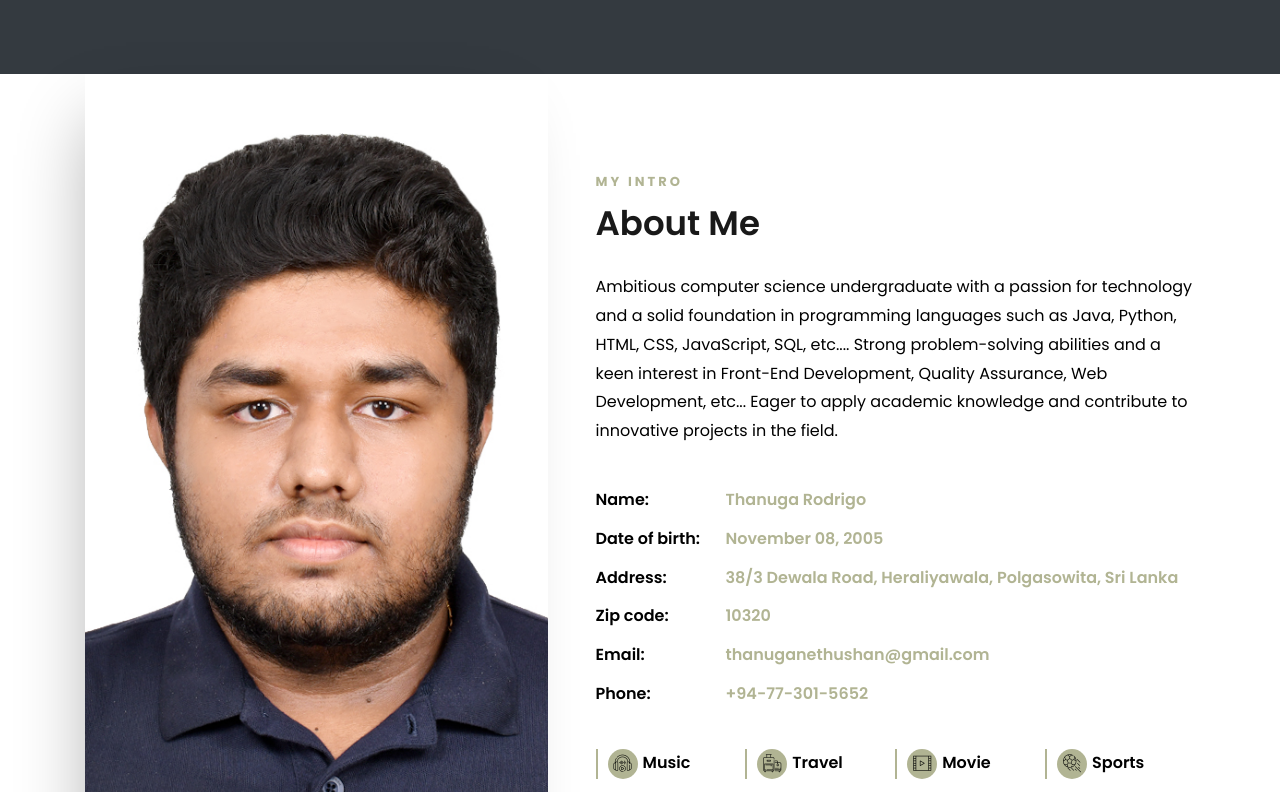
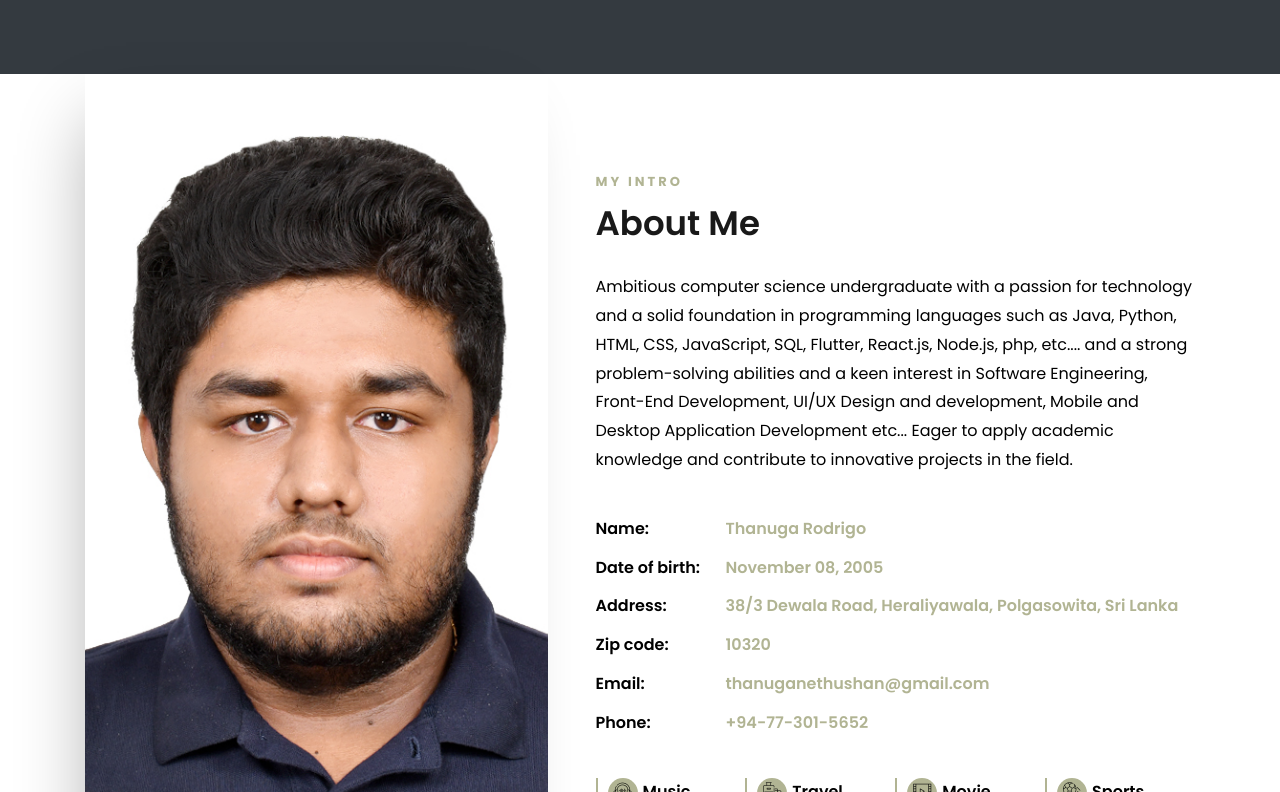
Before and after one commit to Thanuga-Rodrigo/thanuga-rodrigo.github.io, a plain HTML site: page index.html in a window 1280 px wide. Shown: the part 899-1691 px from the top of the page. Drawn offline with Linux system fonts and the light colour scheme; some packages are replaced by stand-ins of ours; no server answers; files whose address does not match are found by name.

Commit message:
Update index.html

```diff
--- a/index.html
+++ b/index.html
@@ -51,7 +51,7 @@
 						<div class="one-forth d-flex  align-items-center ftco-animate">
 							<div class="text">
 								<span class="subheading text-black">Hello! This is Thanuga Rodrigo</span>
-								<h1 class="mb-4 mt-3"><span id="dynamic-text" class="text-black">Creative UI/UX Designer & Developer</span></h1>
+								<h1 class="mb-4 mt-3"><span id="dynamic-text" class="text-black">Mobile & Desktop Application Development Enthusiast</span></h1>
 								<p><a href="#" class="btn btn-dark">Hire me</a> <a href="#" class="btn btn-dakr btn-outline-dark">Download CV</a></p>
 							</div>
 						</div>
@@ -140,12 +140,13 @@
 								<h2 class="mb-4" style="font-size: 34px; text-transform: capitalize;">About Me</h2>
 								<p class="text-black">Ambitious computer science undergraduate with a
 									passion for technology and a solid foundation in
-									programming languages such as Java, Python, HTML,
-									CSS, JavaScript, SQL, etc.... Strong problem-solving
-									abilities and a keen interest in Front-End Development,
-									Quality Assurance, Web Development, etc... Eager to
-									apply academic knowledge and contribute to innovative
-									projects in the field.</p>
+									programming languages such as Java, Python, HTML, CSS,
+									JavaScript, SQL, Flutter, React.js, Node.js, php, etc....
+									and a strong problem-solving abilities and a keen interest
+									in Software Engineering, Front-End Development, UI/UX
+									Design and development, Mobile and Desktop Application
+									Development etc... Eager to apply academic knowledge
+									and contribute to innovative projects in the field.</p>
 
 								<ul class="about-info mt-4 px-md-0 px-2">
 									<li class="d-flex"><span>Name:</span> <span>Thanuga Rodrigo</span></li>
```
